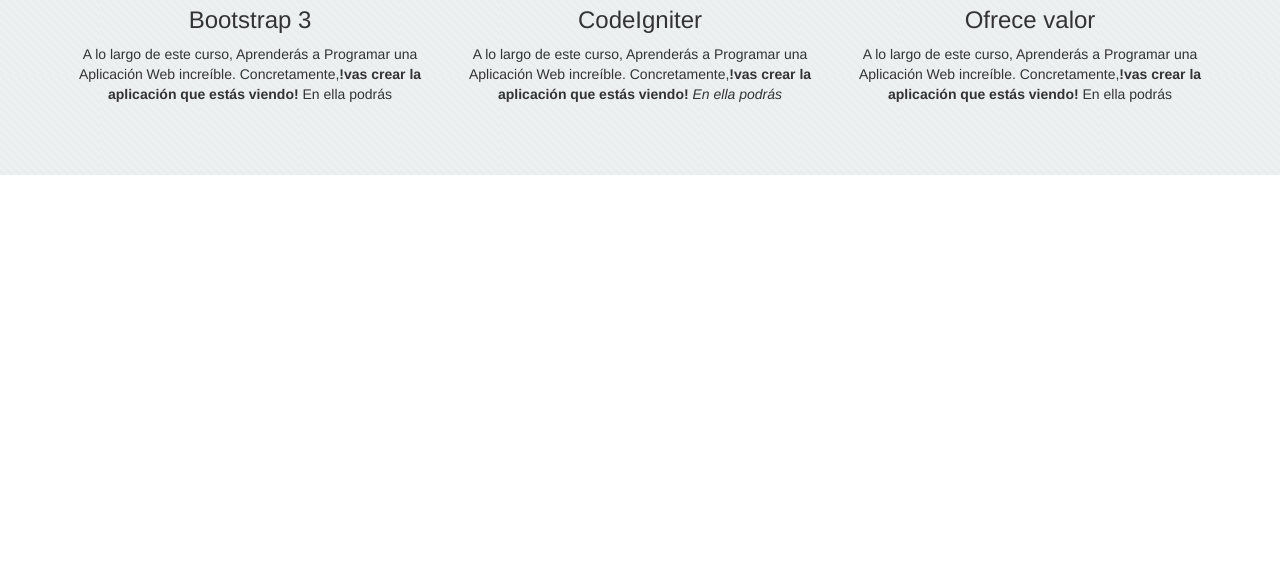
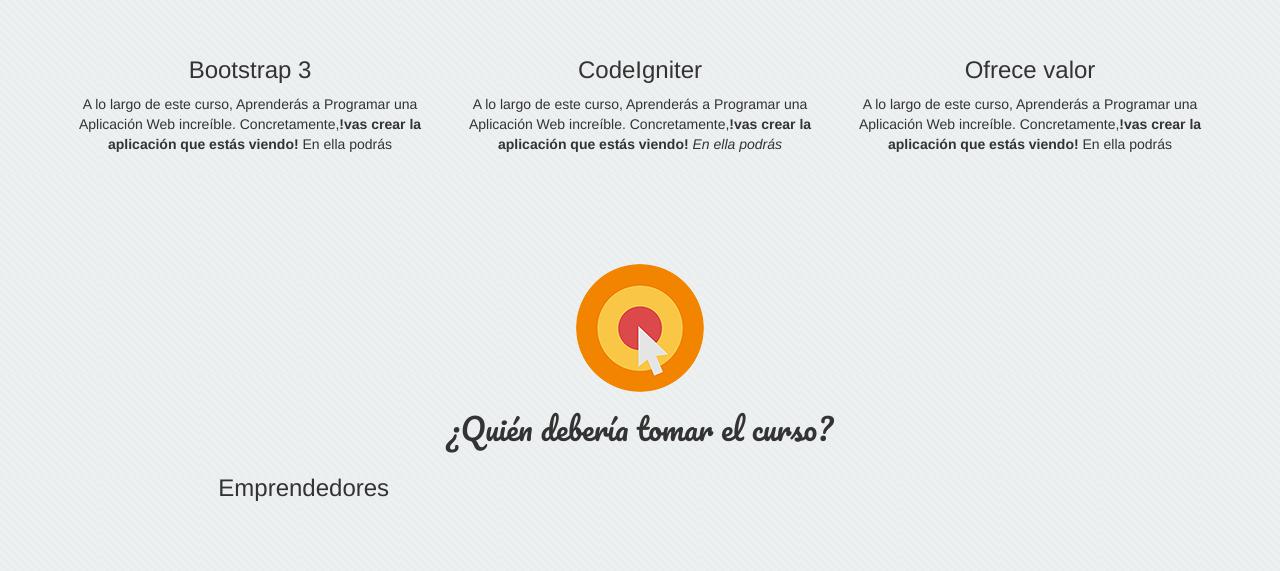
Before and after one commit to sebacaro/BootIgniter, a plain HTML site: page home.html in a window 1280 px wide. Shown: the part 625-1196 px from the top of the page. Before the commit the page ends 800 px from the top, so only its background shows below. Drawn offline with nearby package versions, Linux system fonts and the light colour scheme.

Commit message:
mas secciones

```diff
--- a/assets/css/style.css
+++ b/assets/css/style.css
@@ -3,6 +3,17 @@
 body{
   padding-top: 50px;
   background: url('../img/texture.png') top left repeat
+}
+
+.header-section {
+  text-align: center;
+  -webkit-font-smoothing: antialiased
+  text-rendering: optimizeLegibility;
+}
+
+.wrap {
+  padding-top: 50px;
+  padding-bottom: 50px;
 }
 
 h1 {
--- a/home.html
+++ b/home.html
@@ -82,7 +82,7 @@
 <!-- END TITLE & ENROLL -->
 
 <!-- WHAT WILL YOU LEAR -->
-    <section id="what-learn">
+    <section class="wrap" id="what-learn">
       <div class="container">
 
         <h2>¿Qué voy aprender?</h2>
@@ -127,7 +127,20 @@
 <!-- END WHAT WILL YOU LEAR -->
 
 <!-- COURSE TARGET -->
-    <section>
+    <section class="wrap" id="course-target">
+        <div class="container-fluid">
+          <div class="header-section">
+            <img class="img-circle" alt="..." src="assets/img/who.png">
+            <h2>¿Quién debería tomar el curso?</h2>
+          </div>
+        </div><!-- .container-fluid -->
+
+        <div class="row">
+          <div class="col-sm-8 col-sm-offset-2">
+          <h3>Emprendedores</h3>
+          <p class="lead"></p>
+        </div>
+
     </section>
 <!-- END COURSE TARGET -->
 
```
